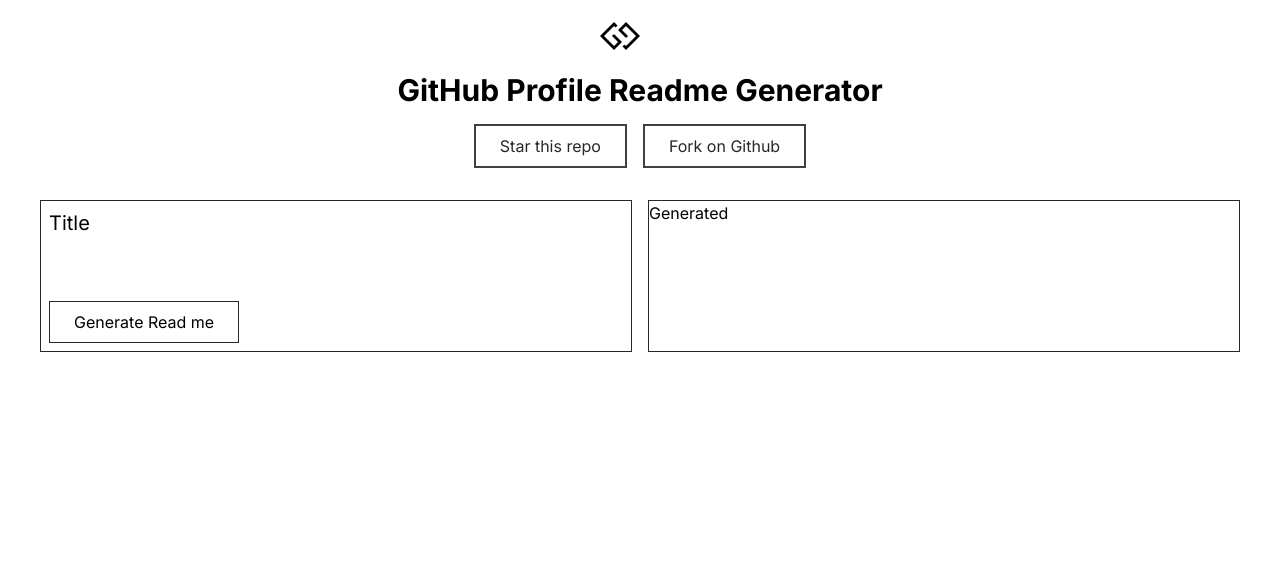
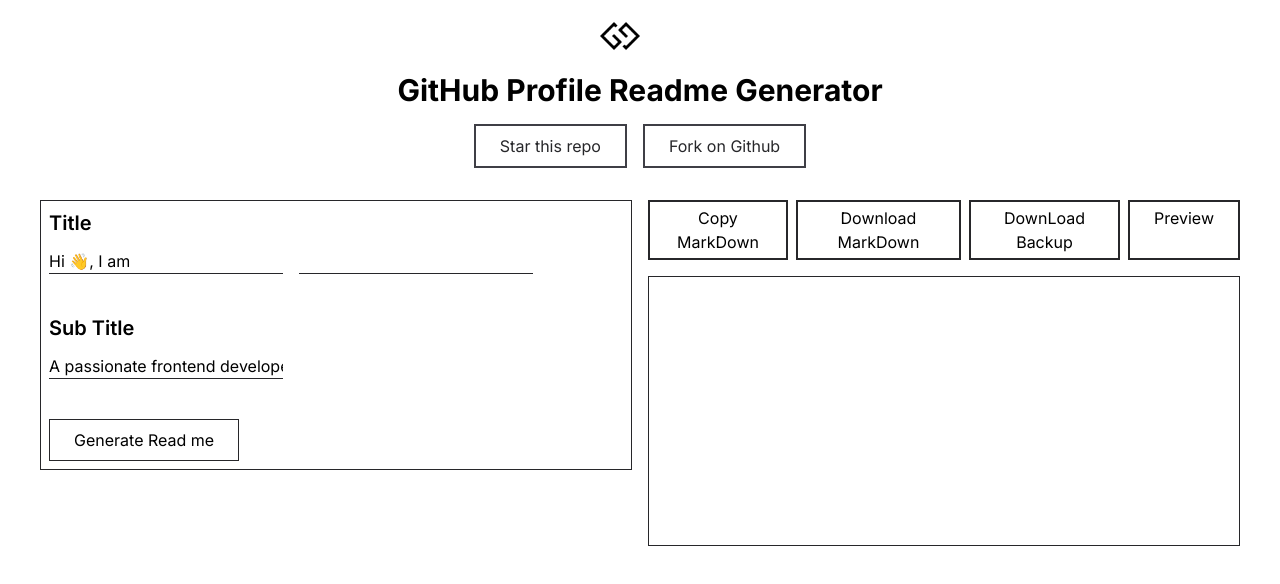
Before and after one commit to girumgizachew1/github_profile_readme_generator, a Next.js app: page / in a window 1280 px wide. Shown: the top 584 px of the page. Built offline with nearby package versions, Linux system fonts and the light colour scheme.

Commit message:
basic structure

```diff
--- a/app/Component/Form.js
+++ b/app/Component/Form.js
@@ -1,40 +1,65 @@
 import React, { useState } from 'react';
 
 function Form() {
-    const [title, setTitle] = useState('');
-    const [subtitle, setSubtitle] = useState('');
+    const [titleone, setTitleone] = useState('Hi 👋, I am');
+    const [titletwo, setTitletwo] = useState('');
+
+    const [subtitle, setSubtitle] = useState('A passionate frontend developer from Ethiopia');
 
     const handleTitleChange = (event) => {
-        setTitle(event.target.value);
+        setTitleone(event.target.value);
+    };
+
+    const handleTitletwoChange = (event) => {
+        setTitletwo(event.target.value);
     };
 
     const handleSubtitleChange = (event) => {
         setSubtitle(event.target.value);
     };
+    const generateReadme = () => {
+        const readmeContent = `
+        <h1 align="center">${titleone} ${titletwo}</h1>
+        <h3 align="center">${subtitle}</h3>
 
-    const generateReadme = () => {
-        // Logic to generate the README using the entered title and subtitle
-        console.log('Generating README...');
+        <h3 align="left">Connect with me:</h3>
+        <p align="left">
+        </p>
+`;
+        console.log(readmeContent);
+        // Logic to do something with the generated README content
     };
 
     return (
         <div className='space-y-10 justify-center p-2 w-full' >
-            <div>
-                <h1 className='text-xl' >Title</h1>
+            <div className='space-y-3' >
+                <h1 className='text-xl font-semibold' >Title</h1>
                 <div className='space-x-4' >
                     <input
                         type="text"
                         id="title"
-                        value={title}
+                        value={titleone}
                         onChange={handleTitleChange}
+                        className="border-b border-zinc-800 focus:border-zinc-800 outline-none"
                     />
                     <input
                         type="text"
                         id="title"
-                        value={title}
-                        onChange={handleTitleChange}
-                    />
-                </div>
+                        value={titletwo}
+                        onChange={handleTitletwoChange}
+                        className="border-b border-zinc-800 focus:border-zinc-800 outline-none"
+                    />          </div>
+            </div>
+            <div className='space-y-3' >
+                <h1 className='text-xl font-semibold' >Sub Title</h1>
+                <input
+                    type="text"
+                    id="subtitle"
+                    value={subtitle}
+                    onChange={handleSubtitleChange}
+                    className="border-b border-zinc-800 focus:border-zinc-800 outline-none w-auto"
+                />
+
             </div>
             <button className='border border-zinc-800 px-6 py-2 flex justify-right' onClick={generateReadme}>Generate Read me</button>
         </div>
--- a/app/Component/Generated.js
+++ b/app/Component/Generated.js
@@ -2,7 +2,18 @@
 
 function Generated() {
   return (
-    <div>Generated</div>
+    <div className='w-full h-full' >
+      <div className='flex space-x-2 mb-4 justify-between' >
+        <button className='border-2 border-zinc-800 px-6 py-1 flex justify-right' >Copy MarkDown</button>
+        <button className='border-2 border-zinc-800 px-6 py-1 flex justify-right' >Download MarkDown</button>
+        <button className='border-2 border-zinc-800 px-6 py-1 flex justify-right' >DownLoad Backup</button>
+        <button className='border-2 border-zinc-800 px-6 py-1 flex justify-right' >Preview</button>
+
+      </div>
+      <div className='border border-zinc-800 w-full h-full' >
+
+      </div>
+    </div>
   )
 }
 
--- a/app/page.js
+++ b/app/page.js
@@ -10,7 +10,7 @@
       <Header />
       <div className='flex mx-10 mt-10 space-x-4'>
         <div className='basis-1/2 w-full border border-zinc-800' ><Form /></div>
-        <div className='basis-1/2 w-full border border-zinc-800'><Generated /></div>
+        <div className='basis-1/2 w-full '><Generated /></div>
 
 
       </div>
```
